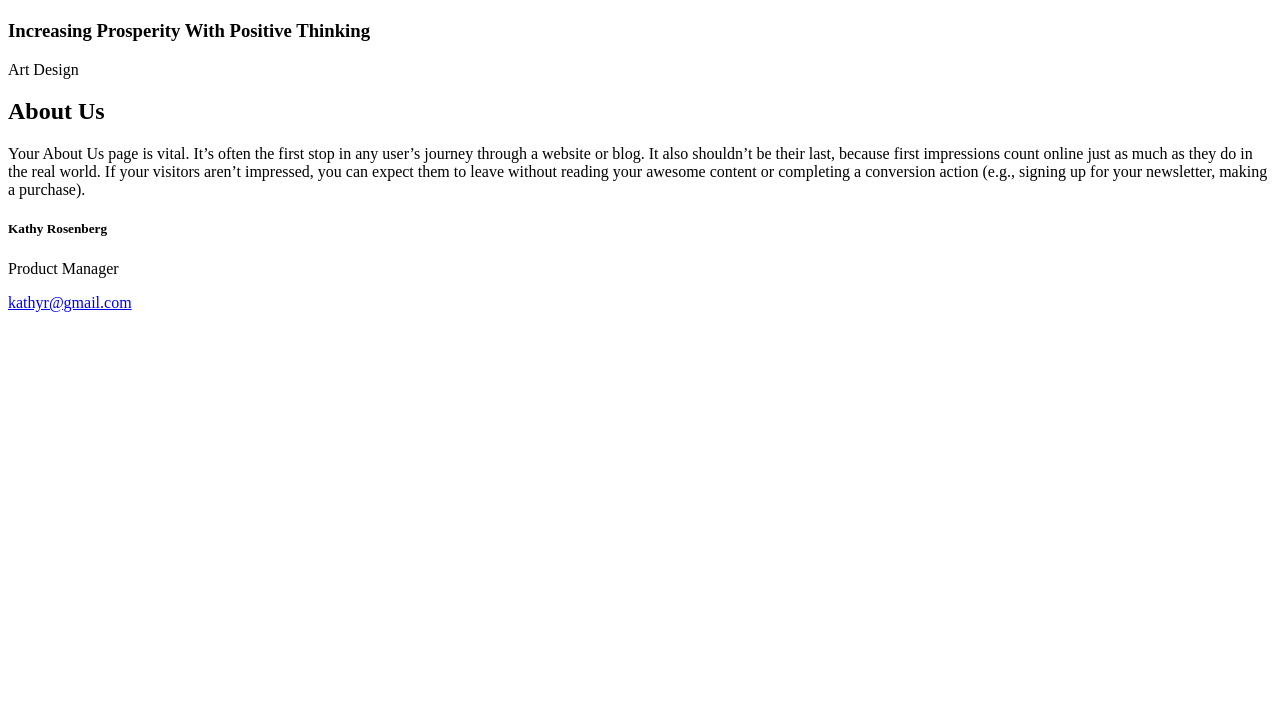
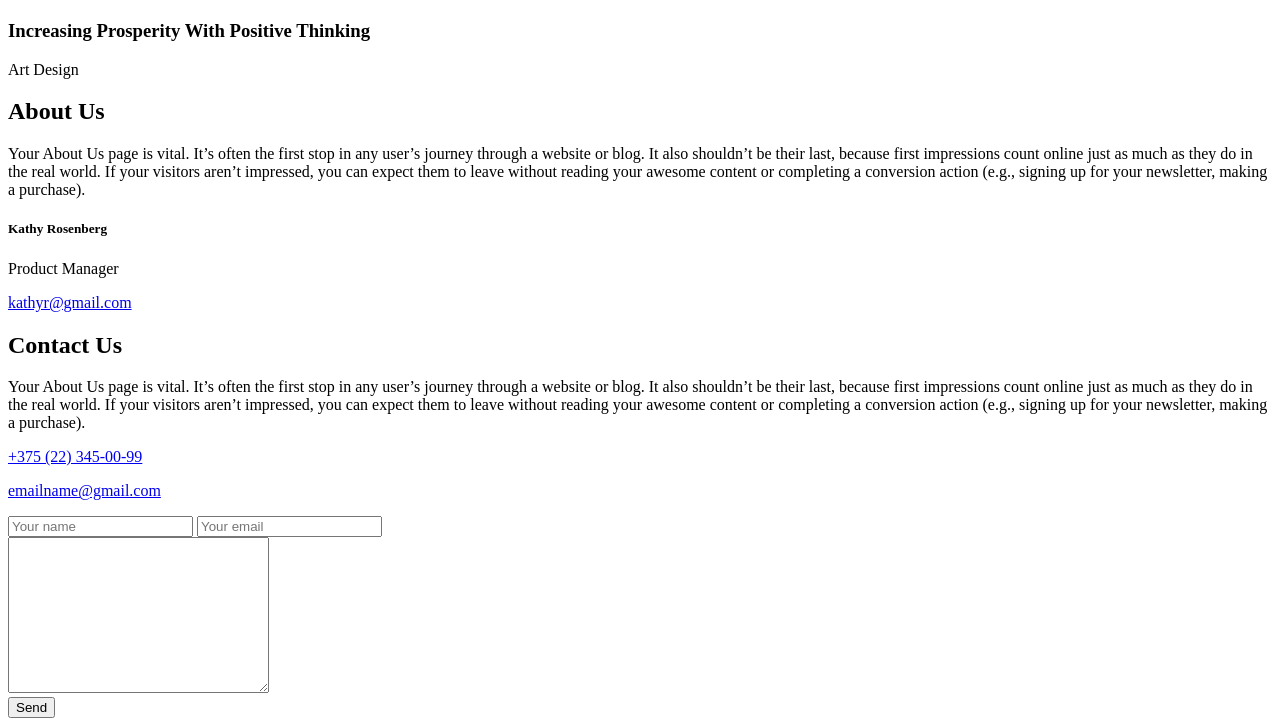
Before and after one commit to coinlawyer/friday-live-coding, a plain HTML site: page index.html in a window 1280 px wide. Shown: the part 757-1483 px from the top of the page. Before the commit the page ends 1077 px from the top, so only its background shows below. Drawn offline with Linux system fonts and the light colour scheme.

Commit message:
feat: add contact-us block

```diff
--- a/index.html
+++ b/index.html
@@ -82,16 +82,43 @@
             <p>Your About Us page is vital. It’s often the first stop in any user’s journey through a website or blog. It also shouldn’t be their last, because first impressions count online just as much as they do in the real world. If your visitors aren’t impressed, you can expect them to leave without reading your awesome content or completing a conversion action (e.g., signing up for your newsletter, making a purchase).</p>
         </div>
         <div class="layout-3-column">
-            <div class="employer block-shadowed">
-                <div class="employer__content">
+            <div class="employee block-shadowed">
+                <div class="employee__content">
                         <h5>Kathy Rosenberg</h5>
-                        <p class="employer__title">Product Manager</p>
+                        <p class="employee__title">Product Manager</p>
                         <a href="mailto:kathyr@gmail.com">kathyr@gmail.com</a>
                         </div>
                 </div>
             </div>
         </div>
     </section>
-
+    <section class="contact-us">
+        <div class="wrapper">
+            <h2>Contact Us</h2>
+            <div class="layout-2-column">
+                <div class="contact-us__content">
+                    <p>Your About Us page is vital. It’s often the first stop in any user’s journey through a website or blog. It also shouldn’t be their last, because first impressions count online just as much as they do in the real world. If your visitors aren’t impressed, you can expect them to leave without reading your awesome content or completing a conversion action (e.g., signing up for your newsletter, making a purchase).</p>
+                    <p>
+                        <span class="ico ico_phone"></span> <a href="tel:+37511111111">+375 (22) 345-00-99</a>
+                    </p>
+                    <p>
+                        <span class="ico ico_letter"></span> <a href="mailto:emailname@gmail.com">emailname@gmail.com</a>
+                    </p>
+                </div>
+                <div class="contact-us__form">
+                    <form action method="POST">
+                        <div class="layout-2-column">
+                            <input type="text" name="name" placeholder="Your name">
+                            <input type="email" name="email" placeholder="Your email">
+                        </div>
+                        <textarea name="question" id="" cols="30" rows="10"></textarea>
+                        <div class="contact-us__button">
+                            <button type="submit" class="button button_colored">Send</button>
+                        </div>
+                    </form>
+                </div>
+            </div>
+        </div>
+    </section>
 </body>
 </html>
```
